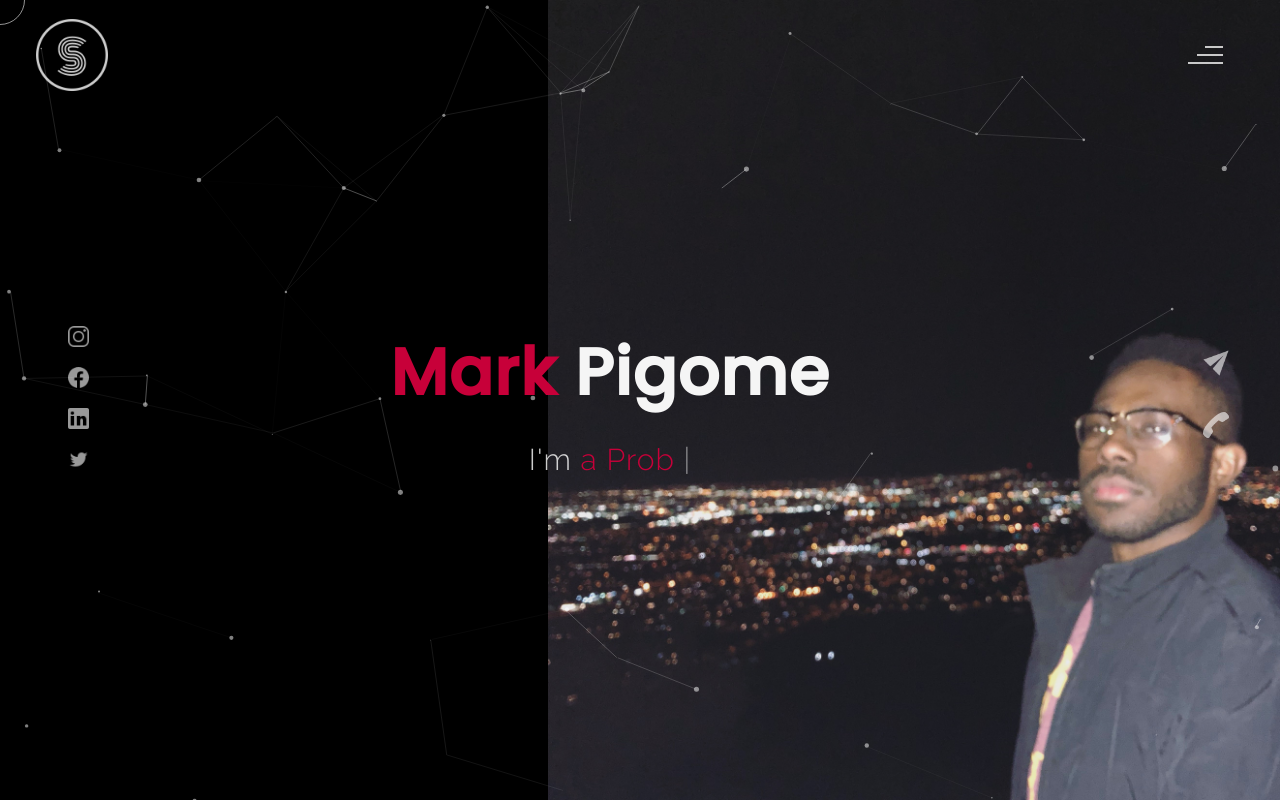
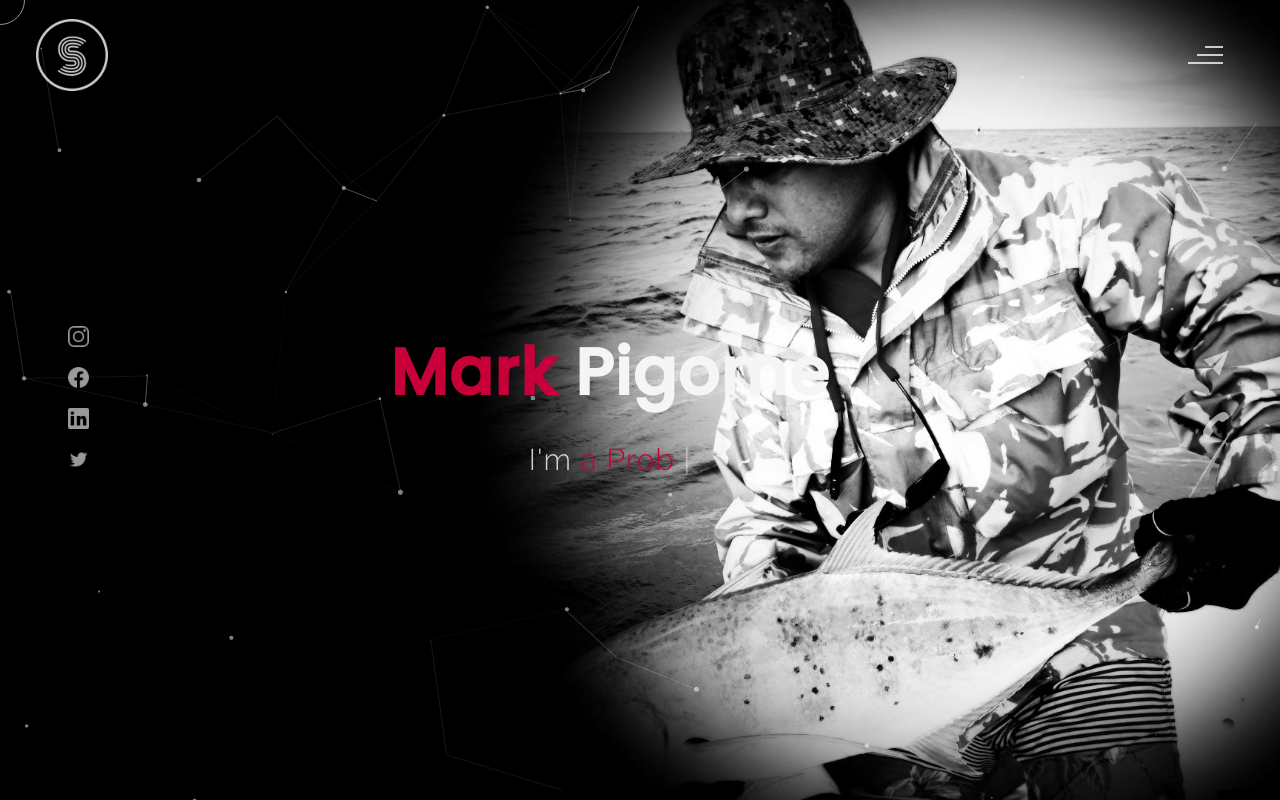
Before and after one commit to niofrequency/CV2.0, a plain HTML site: page index.html in a window 1280 px wide. Drawn offline with nearby package versions, Linux system fonts and the light colour scheme; a web font is replaced by a local one.

Commit message:
Update index.html

```diff
--- a/index.html
+++ b/index.html
@@ -102,7 +102,7 @@
             </div>
             <!--header image-->
             <div class="header-image">
-            <img src="images/profilepic.jpeg" alt="logo">
+            <img src="images/goldspottrev_bw.jpg" alt="logo">
             </div>
             <!--header image end-->
         </div>
```
